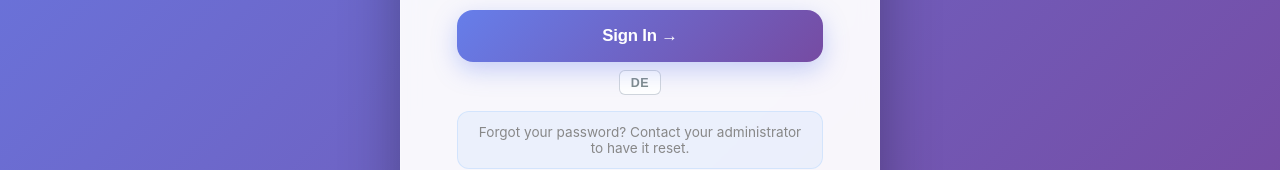
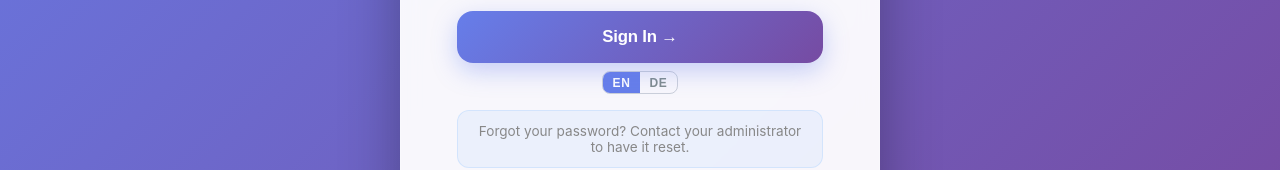
Before and after one commit to MdRahad1002/crypto-wallet, a React (Create React App) app in the folder frontend/: page /login in a window 1280 px wide. Shown: the part 528-698 px from the top of the page. Built offline with nearby package versions, Linux system fonts and the light colour scheme; no server answers.

Commit message:
Fix: reactive EN|DE segmented language switcher - uses useTranslation hook

```diff
--- a/frontend/src/components/LanguageToggle.js
+++ b/frontend/src/components/LanguageToggle.js
@@ -1,25 +1,33 @@
 import React from 'react';
 import { useTranslation } from 'react-i18next';
-import i18n from '../i18n';
 
 export default function LanguageToggle({ className = '' }) {
-  const { t } = useTranslation();
-  const currentLang = i18n.language || 'en';
+  const { i18n } = useTranslation();
+  const current = (i18n.language || 'en').startsWith('de') ? 'de' : 'en';
 
-  const toggle = () => {
-    const next = currentLang.startsWith('de') ? 'en' : 'de';
-    i18n.changeLanguage(next);
-    localStorage.setItem('rw:lang', next);
+  const set = (lang) => {
+    if (lang !== current) {
+      i18n.changeLanguage(lang);
+      localStorage.setItem('rw:lang', lang);
+    }
   };
 
   return (
-    <button
-      onClick={toggle}
-      className={`rw-lang-toggle ${className}`}
-      title={t('language.toggle')}
-      aria-label={`Switch to ${currentLang.startsWith('de') ? 'English' : 'Deutsch'}`}
-    >
-      {currentLang.startsWith('de') ? 'EN' : 'DE'}
-    </button>
+    <div className={`rw-lang-switcher ${className}`}>
+      <button
+        onClick={() => set('en')}
+        className={`rw-lang-btn${current === 'en' ? ' active' : ''}`}
+        aria-label="Switch to English"
+      >
+        EN
+      </button>
+      <button
+        onClick={() => set('de')}
+        className={`rw-lang-btn${current === 'de' ? ' active' : ''}`}
+        aria-label="Zu Deutsch wechseln"
+      >
+        DE
+      </button>
+    </div>
   );
 }
--- a/frontend/src/index.css
+++ b/frontend/src/index.css
@@ -2918,37 +2918,51 @@ body {
 }
 
 /* Language toggle button */
-.rw-lang-toggle {
+/* Language switcher — segmented EN | DE control */
+.rw-lang-switcher {
   display: inline-flex;
   align-items: center;
-  justify-content: center;
-  padding: 0.3rem 0.65rem;
-  border-radius: 6px;
-  font-size: 0.78rem;
+  border-radius: 8px;
+  overflow: hidden;
+  border: 1px solid var(--border, rgba(100,116,139,0.3));
+  flex-shrink: 0;
+}
+
+.rw-lang-btn {
+  padding: 0.28rem 0.6rem;
+  font-size: 0.75rem;
   font-weight: 700;
-  letter-spacing: 0.04em;
+  letter-spacing: 0.05em;
   cursor: pointer;
-  border: 1px solid var(--border, rgba(100,116,139,0.3));
-  background: var(--card-bg, rgba(255,255,255,0.06));
+  border: none;
+  background: transparent;
   color: var(--text-secondary, #94a3b8);
-  transition: background 0.18s ease, color 0.18s ease, border-color 0.18s ease;
-  flex-shrink: 0;
-}
-
-.rw-lang-toggle:hover {
-  background: var(--accent, #3b82f6);
+  transition: background 0.15s, color 0.15s;
+  line-height: 1;
+}
+
+.rw-lang-btn.active {
+  background: var(--primary-blue, #667eea);
   color: #fff;
-  border-color: var(--accent, #3b82f6);
-}
-
-/* Sidebar variant (full-width block) */
-.rw-lang-toggle.sidebar {
-  display: block;
+}
+
+.rw-lang-btn:not(.active):hover {
+  background: var(--hover-bg, rgba(102,126,234,0.12));
+  color: var(--text-primary, #2c3e50);
+}
+
+/* Sidebar variant (full-width) */
+.rw-lang-switcher.sidebar {
+  display: flex;
   width: calc(100% - 2rem);
   margin: 0.5rem 1rem 0;
-  padding: 0.6rem 1rem;
+}
+
+.rw-lang-switcher.sidebar .rw-lang-btn {
+  flex: 1;
+  padding: 0.55rem 0;
+  font-size: 0.82rem;
   text-align: center;
-  font-size: 0.85rem;
 }
 
 .rw-main {
```
